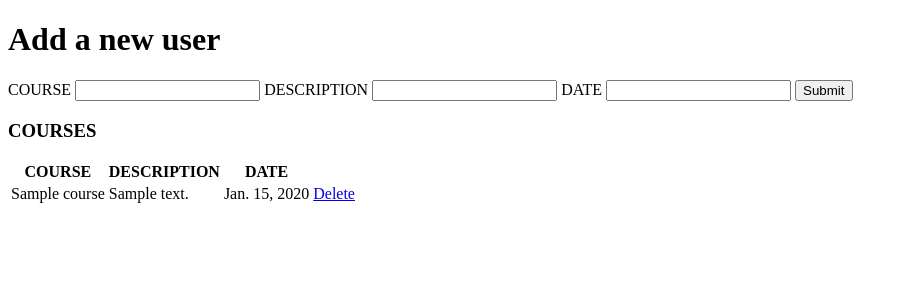
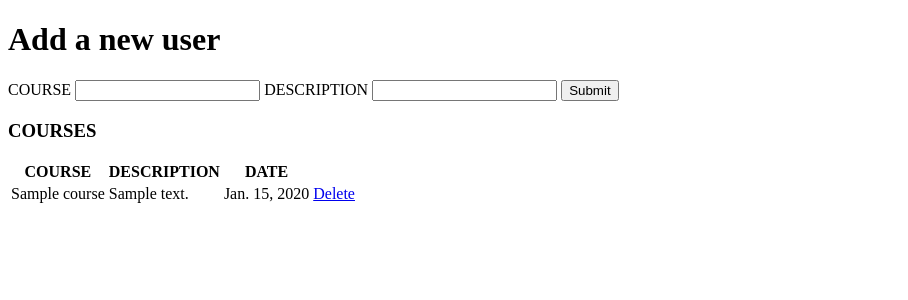
Before and after one commit to herimiguel/deployCourse, a Django app: template apps/my_app/templates/my_app/index.html in a window 1280 px wide. Shown: the top 300 px of the page, without its empty margins (0-908 px from the left). Run offline with Django 3.2, Linux system fonts and the light colour scheme; the template is opened without the code that fills it: values that come from a table or form of the project are taken from there, others are empty; tables that the repository leaves empty hold one stand-in row (values such as "Sample post"); parts of the project's set-up code (start-up, migrations or seed data) failed here and were passed over.

Commit message:
initial commit

```diff
--- a/apps/my_app/models.py
+++ b/apps/my_app/models.py
@@ -6,6 +6,5 @@ from django.db import models
 class Course(models.Model):
   course_name = models.CharField(max_length=101)
   description_name = models.CharField(max_length=100)
-  date_name = models.DateField(auto_now=True)
   created_at = models.DateField(auto_now_add=True)
   updated_at = models.DateField(auto_now=True)
--- a/apps/my_app/templates/my_app/deleteC.html
+++ b/apps/my_app/templates/my_app/deleteC.html
@@ -17,7 +17,7 @@
       </tr>
             <tr>
         <td>Date</td>
-        <td>{{course.date_name}}</td>
+        <td>{{course.created_at}}</td>
       </tr>
     </table>
 
--- a/apps/my_app/templates/my_app/index.html
+++ b/apps/my_app/templates/my_app/index.html
@@ -15,8 +15,8 @@
       <input type="text" name="course_name" value="">
       <label>DESCRIPTION</label>
       <input type="text" name="description_name" value="">
-      <label>DATE</label>
-      <input type="text" name="date_name" value="">
+      <!-- <label>DATE</label>
+      <input type="text" name="date_name" value=""> -->
       <input type="submit">
     </form>
 
@@ -35,7 +35,7 @@
 
       <td>{{ course.course_name }}</td>
       <td>{{ course.description_name }}</td>
-      <td>{{ course.date_name }}</td>
+      <td>{{ course.created_at }}</td>
       <td>
 <a href="/delete_confirmation/{{course.id}}">Delete</a>
       </td>
```
Also changed, not shown: apps/my_app/views.py (+5 -2 lines), db.sqlite3.
